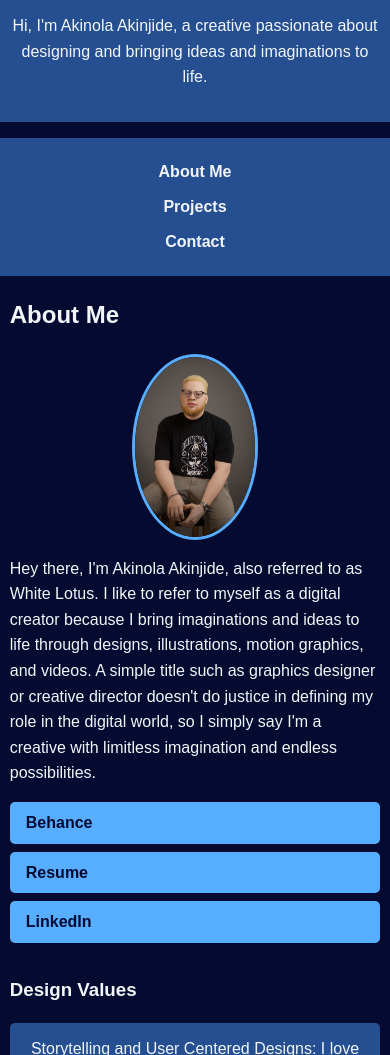
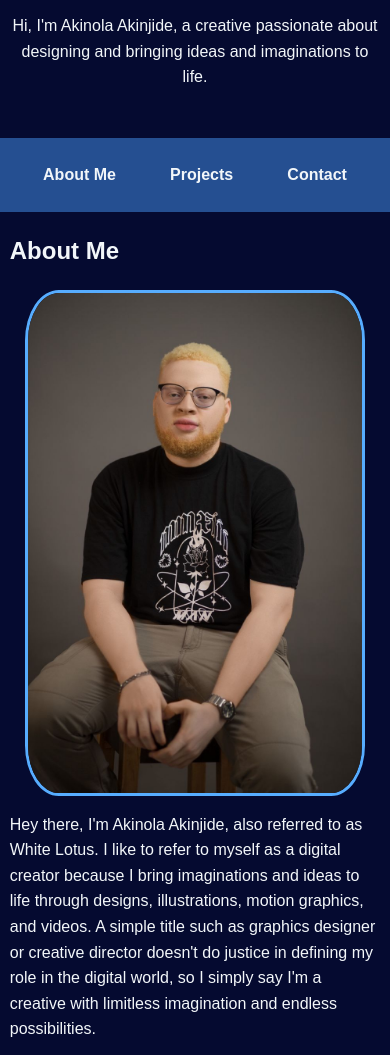
Before and after one commit to only1whitelotus/portfolio, a plain HTML site: page index.html in a window 390 px wide. Shown: the part 148-1203 px from the top of the page. Drawn offline with Linux system fonts and the light colour scheme.

Commit message:
Update style.css

```diff
--- a/style.css
+++ b/style.css
@@ -1,4 +1,4 @@
-/* General Styles */
+/* General Styles (unchanged) */
 body {
     font-family: Arial, sans-serif;
     margin: 0;
@@ -18,7 +18,7 @@ body {
 header {
     text-align: center;
     padding: 2rem 0;
-    background: #254f91;
+    background: #050a30;
     color: #f2f6f9;
 }
 
@@ -44,9 +44,9 @@ nav ul li a {
 /* About Section */
 .profile-picture {
     display: block;
-    max-width: 150px;
+    max-width: 250px; /* Default size for larger screens */
     margin: 1rem auto;
-    border-radius: 50%;
+    border-radius: 10%;
     border: 3px solid #57adff;
 }
 
@@ -55,7 +55,6 @@ nav ul li a {
     justify-content: center;
     gap: 1rem;
     margin: 1rem 0;
-    flex-wrap: wrap;
 }
 
 .button {
@@ -78,7 +77,7 @@ nav ul li a {
 }
 
 .value-box {
-    background: #254f91;
+    background: #05144b;
     color: #f2f6f9;
     padding: 1rem;
     margin: 0.5rem 0;
@@ -99,8 +98,8 @@ nav ul li a {
 
 .grid-item {
     text-align: center;
-    background: #57adff;
-    color: #050a30;
+    background: #0d2e62;
+    color: #57adff;
     padding: 1rem;
     border-radius: 5px;
 }
@@ -135,14 +134,18 @@ footer {
     }
 
     nav ul {
-        flex-direction: column;
-        align-items: center;
+        flex-wrap: nowrap; /* Prevent stacking vertically */
+        justify-content: center;
     }
 
     /* About Section */
     .buttons {
-        flex-direction: column;
-        gap: 0.5rem;
+        flex-wrap: nowrap; /* Maintain horizontal stack */
+    }
+
+    .profile-picture {
+        max-width: 80%; /* Scale the picture for smaller screens */
+        height: auto; /* Prevent stretching */
     }
 
     /* Skills & Services */
@@ -161,6 +164,10 @@ footer {
         width: 95%;
     }
 
+    nav ul {
+        justify-content: space-around; /* Maintain a balanced horizontal stack */
+    }
+
     .grid {
         grid-template-columns: 1fr;
         gap: 0.5rem;
@@ -174,11 +181,11 @@ footer {
         padding: 0.8rem;
     }
 
-    nav ul li {
-        margin: 0.3rem;
+    .buttons {
+        justify-content: space-around; /* Keep buttons horizontally aligned */
     }
 
     .profile-picture {
-        max-width: 120px;
+        max-width: 90%; /* Fit screen while preserving aspect ratio */
     }
 }
```
